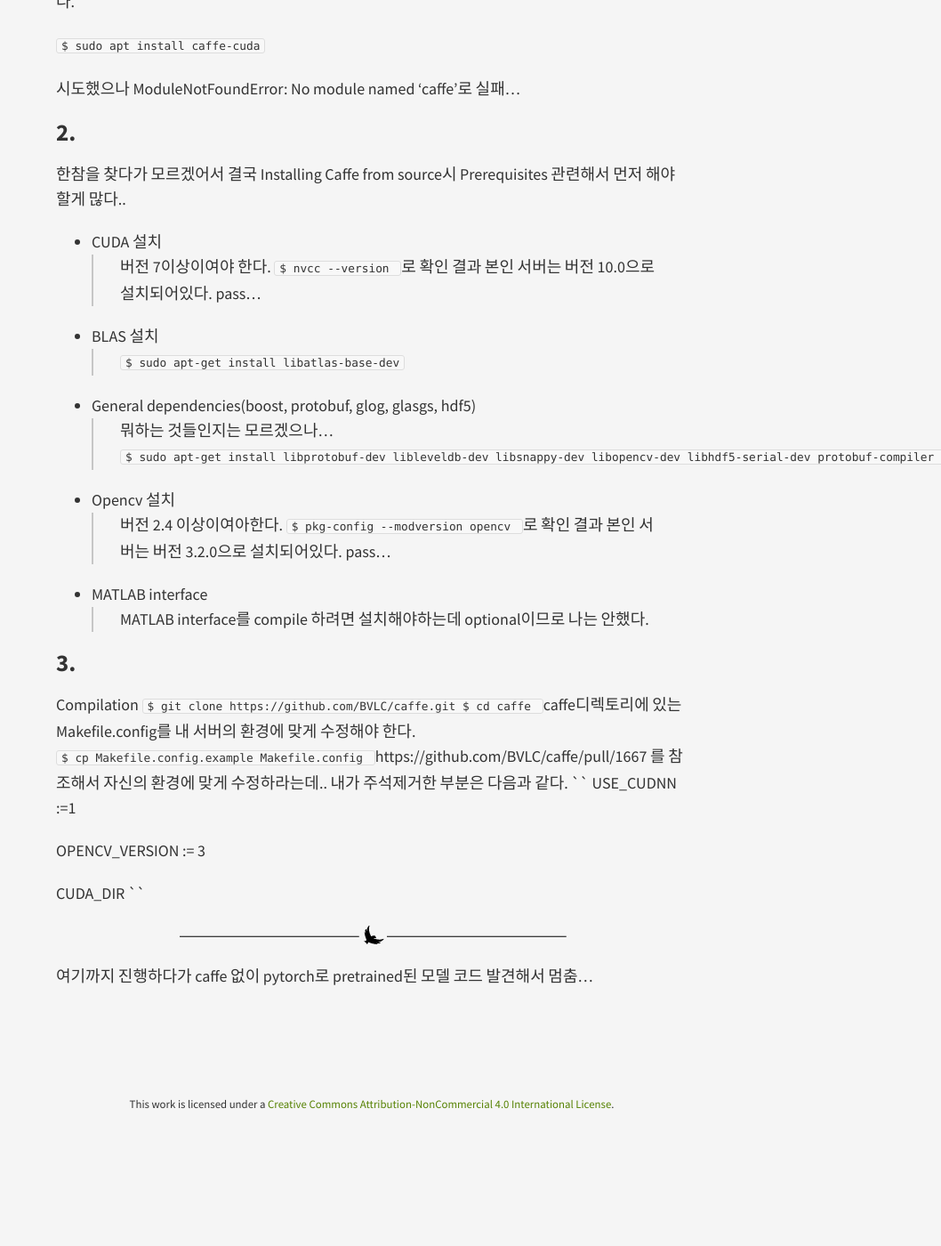
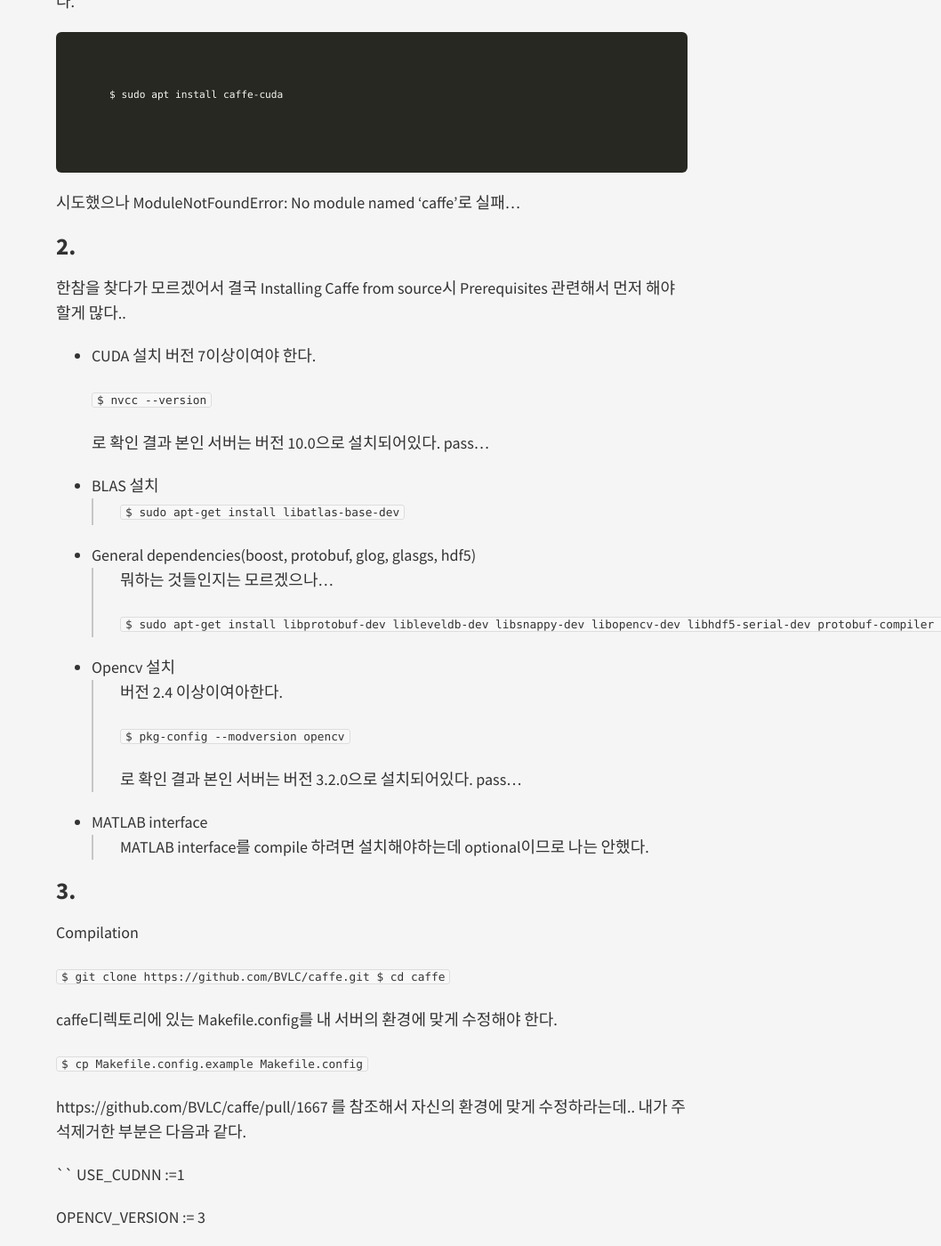
Before and after one commit to hsh1108/hsh1108.github.io, a Jekyll site: the page built from _posts/2019-04-12-Caffe-installation.md, in a window 1280 px wide and 1400 px high, scrolled down 368 px. Shown: the whole window at 89% size, without its empty margins (222-1280 px from the left). Built offline with Jekyll 4.4.1, drawn with Linux system fonts in a browser that asks for light colours; before the commit the page ends 1638 px from its top, so only the background shows below that.

````diff
--- a/_posts/2019-04-12-Caffe-installation.md
+++ b/_posts/2019-04-12-Caffe-installation.md
@@ -7,9 +7,9 @@ title: Caffe installation
 ## 1.
 본인 우분투 서버 버전은 18.04.2여서 공식사이트의 Installing pre-compiled Caffe를 먼저 시도했다.
 
-``
+```
 $ sudo apt install caffe-cuda
-``
+```
 
 시도했으나 ModuleNotFoundError: No module named 'caffe'로 실패...
 
@@ -18,12 +18,14 @@ $ sudo apt install caffe-cuda
 Prerequisites 관련해서 먼저 해야할게 많다..
 
 - CUDA 설치
-> 버전 7이상이여야 한다.
-> ``
-> $ nvcc --version
-> ``
-> 로 확인 결과 본인 서버는 버전 10.0으로 설치되어있다.
-> pass...
+    버전 7이상이여야 한다.
+
+    ``
+    $ nvcc --version
+    ``
+
+    로 확인 결과 본인 서버는 버전 10.0으로 설치되어있다.
+    pass...
 
 - BLAS 설치
 > ``
@@ -32,6 +34,7 @@ Prerequisites 관련해서 먼저 해야할게 많다..
 
 - General dependencies(boost, protobuf, glog, glasgs, hdf5)
 > 뭐하는 것들인지는 모르겠으나...
+>
 > ``
 > $ sudo apt-get install libprotobuf-dev libleveldb-dev libsnappy-dev libopencv-dev libhdf5-serial-dev protobuf-compiler
 > $ sudo apt-get install --no-install-recommends libboost-all-dev
@@ -39,9 +42,11 @@ Prerequisites 관련해서 먼저 해야할게 많다..
 
 - Opencv 설치
 > 버전 2.4 이상이여아한다.
+>
 > ``
 > $ pkg-config --modversion opencv
 > ``
+>
 > 로 확인 결과 본인 서버는 버전 3.2.0으로 설치되어있다.
 > pass...
 
@@ -50,16 +55,21 @@ Prerequisites 관련해서 먼저 해야할게 많다..
 
 ## 3.
 Compilation
+
 ``
 $ git clone https://github.com/BVLC/caffe.git
 $ cd caffe
 ``
+
 caffe디렉토리에 있는 Makefile.config를 내 서버의 환경에 맞게 수정해야 한다.
+
 ``
 $ cp Makefile.config.example Makefile.config
 ``
+
 https://github.com/BVLC/caffe/pull/1667 를 참조해서 자신의 환경에 맞게 수정하라는데..
 내가 주석제거한 부분은 다음과 같다.
+
 ``
 USE_CUDNN :=1
 
````
